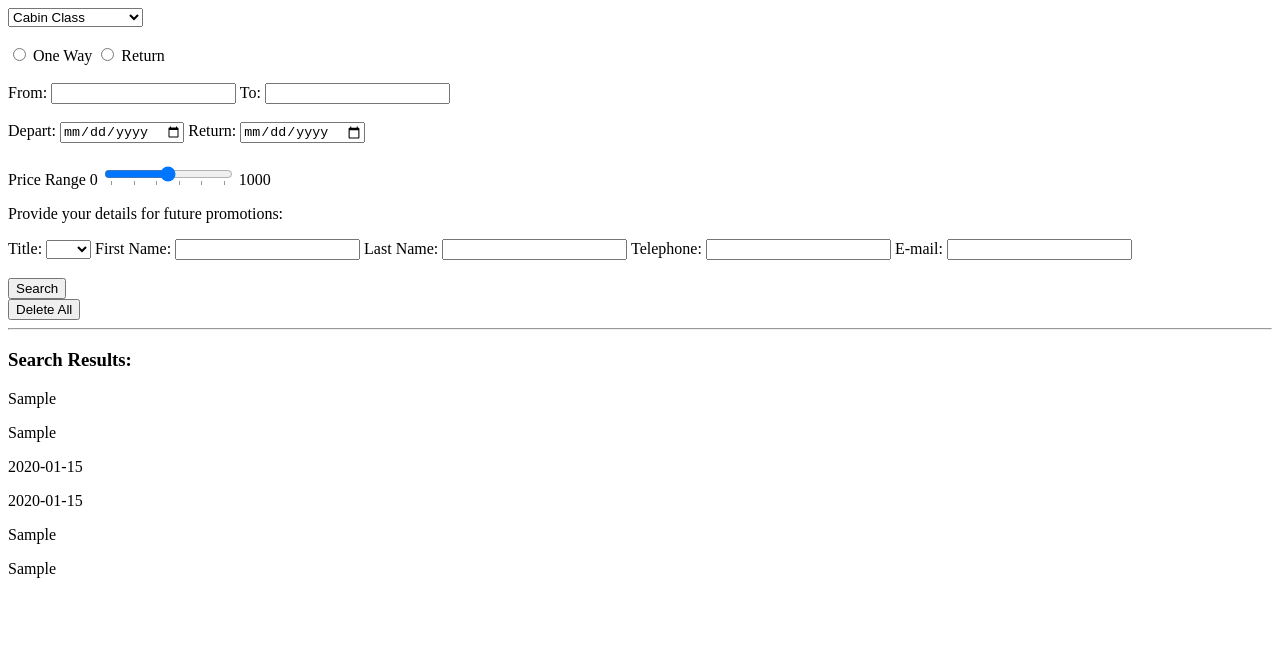
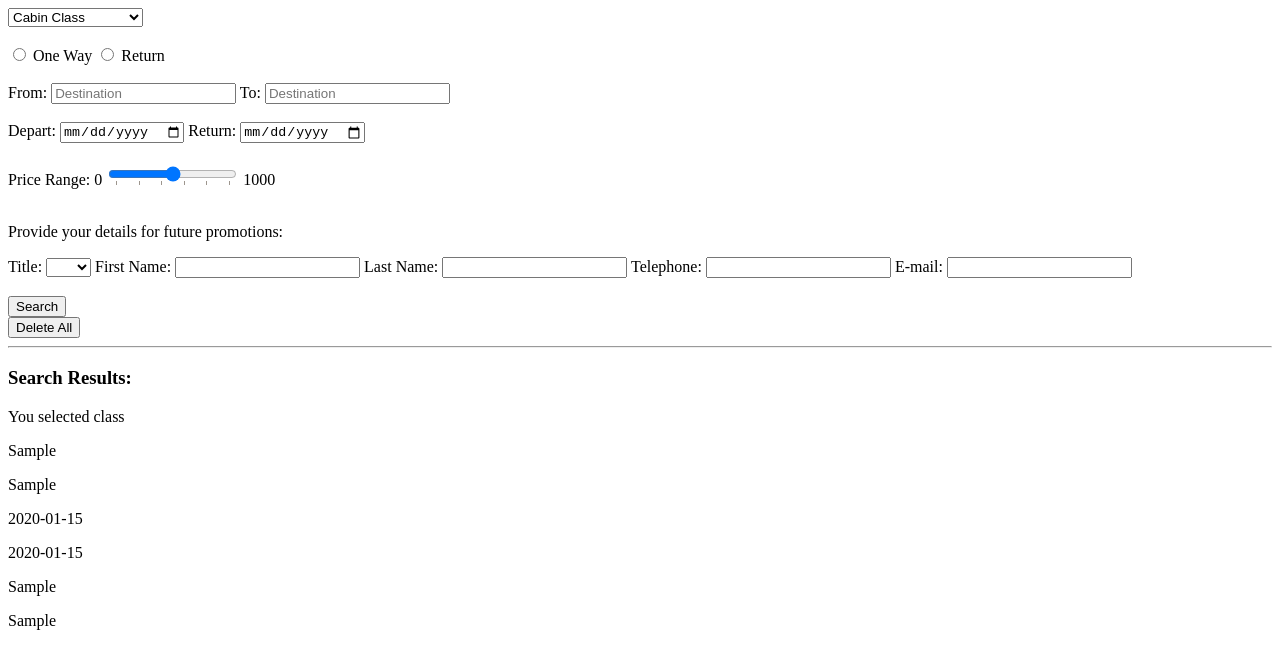
Before and after one commit to kaluzsikc/w6_d5_weekend_hw_dom, a plain HTML site: page index.html in a window 1280 px wide. Both pictures are taken after typing "Sample", "Sample", "2020-01-15", "2020-01-15", "Sample", "Sample" into the empty fields and a click on the input "Search". Drawn offline with Linux system fonts and the light colour scheme.

Commit message:
Edit Html structure and fix js radio elements

```diff
--- a/index.html
+++ b/index.html
@@ -15,38 +15,35 @@
             <option value="economy">Economy</option>
             <option value="premimum economy">Premium Economy</option>
             <option value="business">Business</option>
-            <option value="first class">First Class</option>
+            <option value="first class">First</option>
           </select>
-          <br><br>
         </div>
-
-        <div class="form-item">
-          <label for="flightType" id="flightType"></label>
-          <input type="radio" value="one way" > One Way
-          <input type="radio" value="return" > Return
-        </div>
-        <br>
-
+<br>
+        <div>
+            <input type="radio" id="flightType1"
+             name="flightType" value="One way">
+            <label for="flightType1">One Way</label>
+            <input type="radio" id="flightType2"
+             name="flightType" value="Return">
+            <label for="flightType2">Return</label>
+          </div>
+<br>
         <div class="form-item">
           <label for="destination" class="primary">From:</label>
-          <input type="text" id="destinationFrom"/>
-
+          <input type="text" id="destinationFrom" placeholder="Destination"/>
           <label for="destination" class="primary">To:</label>
-          <input type="text" id="destinationTo"/>
+          <input type="text" id="destinationTo" placeholder="Destination"/>
         </div>
-        <br>
-
+<br>
         <div class="form-item">
           <label for="departure" class="primary">Depart:</label>
           <input type="date" id="departure" />
-
           <label for="return" class="primary">Return:</label>
           <input type="date" id="return"/>
         </div>
-        <br>
-
+<br>
         <div class="form-item">
-          <label for="priceRange">Price Range</label>
+          <label for="priceRange">Price Range: </label>
           0
           <input type="range" id="start" list="tickmarks" min="0" max="1000"/>
           <datalist id="tickmarks">
@@ -59,7 +56,7 @@
           </datalist>
           1000
         </div>
-
+<br>
         <div class="form-item" id="details">
           <p>Provide your details for future promotions:</p>
           <label for="title" class="primary">Title: </label>
@@ -80,7 +77,7 @@
           <input type="email" id="email" name="email"/>
         </div>
       </div>
-      <br>
+<br>
       <input type="submit" value="Search"/><br>
       <input type="submit" value="Delete All"/><br>
     </form>
--- a/js/app.js
+++ b/js/app.js
@@ -1,19 +1,16 @@
 document.addEventListener('DOMContentLoaded', () => {
   console.log('js loaded');
-
   const newSearchForm = document.querySelector('#new-search-form');
   newSearchForm.addEventListener('submit', handleNewSearchFormSubmit);
-
 })
 
 const handleNewSearchFormSubmit = function(event) {
   event.preventDefault();
-  console.log('events', this);
-
+  // console.log('events', this);
   const resultFlightClass = document.createElement('p');
-  resultFlightClass.textContent = this.classSelection.value;
-  // const resultFlightType = document.createElement('p');
-  // resultFlightType.textContent = this.flightType.value;
+  resultFlightClass.textContent = `You selected ${this.classSelection.value} class`;
+  const resultFlightType = document.createElement('p');
+  resultFlightType.textContent = this.flightType.value;
   const resultDestinationFrom = document.createElement('p');
   resultDestinationFrom.textContent = this.destinationFrom.value;
   const resultDestinationTo = document.createElement('p');
@@ -24,7 +21,6 @@ const handleNewSearchFormSubmit = function(event) {
   resultReturnDate.textContent = this.return.value;
   // const resultPriceRange = document.createElement('p');
   // resultPriceRange.textContent = this.tickmarks.value;
-
 
   const resulttitle = document.createElement('p');
   resulttitle.textContent = this.titleSelection.value;
@@ -37,56 +33,15 @@ const handleNewSearchFormSubmit = function(event) {
   const resultEmail = document.createElement('p');
   resultEmail.textContent = this.email.value;
 
-
   const results = document.createElement('div');
-  results.append(resultFlightClass);
-  // results.append(resultFlightType);
-  results.append(resultDestinationFrom);
-  results.append(resultDestinationTo);
-  results.append(resultDepartureDate);
-  results.append(resultReturnDate);
+  results.append(resultFlightClass, resultFlightType, resultDestinationFrom, resultDestinationTo, resultDepartureDate, resultReturnDate);
   // results.append(resultPriceRange);
 
   const resultCustomerDetail = document.createElement('div');
-  results.append(resulttitle);
-  results.append(resultFirstName);
-  results.append(resultLastName);
-  results.append(resultTelephone);
-  results.append(resultEmail);
+  results.append(resulttitle,resultFirstName, resultLastName, resultTelephone,resultEmail);
 
   const result = document.querySelector('#result-list');
-  result.append(results);
-  result.append(resultCustomerDetail);
+  result.append(results, resultCustomerDetail);
+  // result.append(resultCustomerDetail);
   this.reset();
 }
-
-
-
-
-
-
-// document.addEventListener('DOMContentLoaded', () => {
-//   console.log('JavaScript loaded');
-//
-//   const newSearchForm = document.querySelector('#new-search-form');
-//     newSearchForm.addEventListener('submit', handleNewSearchFormSubmit);
-// })
-//
-// const handleNewSearchFormSubmit = function(form) {
-//   event.preventDefault();
-//
-//   const resultListItem = createResultListItem(event.target);
-//   const resultList = document.querySelector('#result-list');
-//   resultList.appendChild(resultListItem);
-// }
-//
-// const createResultListItem = function (form) {
-//   const resultListItem = document.createElement('li');
-//   resultListItem.classList.add('result-list-item');
-//
-//   const category = document.createElement('h1');
-//   category.textContent = form.category.value;
-//   resultListItem.appendChild(category);
-//
-//   return resultListItem;
-// }
```
